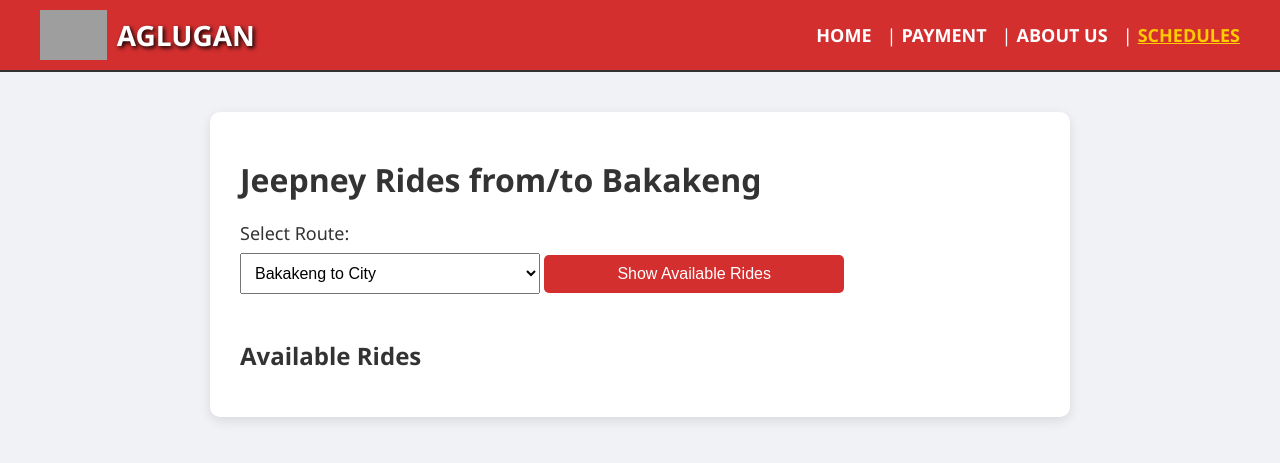
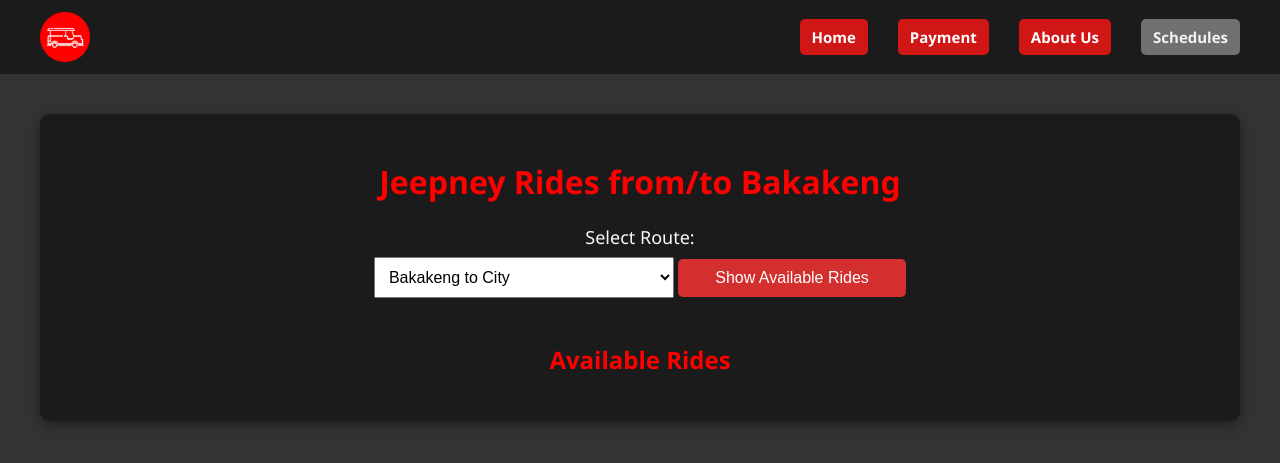
Before and after one commit to Ke-yuu/AgLugan, a PHP site: page /html/schedule.html in a window 1280 px wide. Shown: the top 463 px of the page. Run offline with PHP 8.4, Linux system fonts and the light colour scheme; grey boxes are pictures that could not be loaded.

Commit message:
Modified Schedule.css

```diff
--- a/css/schedule.css
+++ b/css/schedule.css
@@ -1,17 +1,16 @@
 /* General Body Styles */
 body {
   font-family: 'Segoe UI', Tahoma, Geneva, Verdana, sans-serif;
-  background-color: #f0f2f5; /* Slightly off-white background */
+  background-color: #333333;
   margin: 0;
   padding: 0;
-  color: #333;
+  color: #f8f8f8;
 }
 
 /* Header Navigation Bar */
 header {
-  background-color: #d32f2f;
+  background-color: #1b1b1b;
   padding: 10px 0;
-  border-bottom: 2px solid #333;
 }
 
 nav {
@@ -40,68 +39,57 @@ nav {
   text-shadow: 2px 2px 4px #000;
 }
 
-nav ul {
+.nav-links {
   display: flex;
   list-style: none;
-  margin: 0;
-  padding: 0;
 }
 
-nav ul li {
+.nav-links li {
   margin-left: 30px;
-  position: relative;
 }
 
-nav ul li a {
+.nav-links li a {
   text-decoration: none;
   color: white;
-  font-size: 18px;
+  font-size: 15px;
   font-weight: bold;
-  text-transform: uppercase;
-  padding: 0;
-  background: none;
-  border: none;
+  padding: 8px 12px;
+  background-color: #d11616;
+  border-radius: 5px;
+  transition: background-color 0.3s ease;
 }
 
-nav ul li a:hover {
-  color: #ffcc00;
+.nav-links li a:hover {
+  background-color: #910b0b;
 }
 
-nav ul li a.active {
-  color: #ffcc00;
-  text-decoration: underline;
+.nav-links li a.active {
+  background-color: #707070;
+  color: #f7f1f1;
 }
 
-nav ul li::before {
-  content: '|';
-  color: white;
-  position: absolute;
-  left: -15px;
-  top: 0;
-  font-size: 18px;
+/* Main Content Styles */
+.main-content {
+  max-width: 1200px;
+  margin: 40px auto;
+  padding: 0 20px;
 }
 
-nav ul li:first-child::before {
-  content: none;
-}
-
-/* Container Styles */
 .container {
-  max-width: 800px;
-  margin: 40px auto;
-  background-color: #fff;
+  background-color: #1b1b1b;
   padding: 25px 30px;
   border-radius: 10px;
-  box-shadow: 0 4px 12px rgba(0, 0, 0, 0.1);
+  box-shadow: 0 4px 12px rgba(0, 0, 0, 0.4);
 }
 
 h1, h2 {
-  color: #333;
-  margin-bottom: 20px;
+  color: #ff0000;
+  text-align: center;
 }
 
 .ride-form {
   margin-bottom: 30px;
+  text-align: center;
 }
 
 label {
@@ -110,7 +98,7 @@ label {
   font-size: 18px;
 }
 
-select, button {
+select, .view-button {
   padding: 10px;
   margin-bottom: 15px;
   width: 100%;
@@ -119,20 +107,22 @@ select, button {
   box-sizing: border-box;
 }
 
-button {
+.view-button {
   background-color: #d32f2f;
   color: #fff;
   border: none;
+  max-width: 20%;
   border-radius: 5px;
   cursor: pointer;
   transition: background-color 0.3s ease;
 }
 
-button:hover {
-  background-color: #b71c1c;
+.view-button:hover {
+  background-color: #911717;
 }
 
-#rides-list {
+/* Ride List Styles */
+.ride-list {
   list-style: none;
   padding: 0;
   margin: 0;
@@ -143,103 +133,61 @@ button:hover {
   border-radius: 15px;
   padding: 15px;
   margin-bottom: 15px;
-  background-color: #fff;
+  background-color: #1b1b1b;
   transition: background-color 0.3s ease, transform 0.3s ease;
-  box-shadow: 0 2px 4px rgba(0, 0, 0, 0.1);
+  box-shadow: 0 2px 4px rgba(0, 0, 0, 0.4);
 }
 
 .ride-item:hover {
   transform: translateY(-5px);
-  box-shadow: 0 4px 8px rgba(0, 0, 0, 0.2);
+  box-shadow: 0 4px 8px rgba(0, 0, 0, 0.6);
 }
 
-
-.full {
-  background-color: red;
+.ride-banner {
+  font-weight: bold;
+  color: white;
+  padding: 5px 10px;
+  border-radius: 5px;
+  margin-bottom: 10px;
+  text-align: center;
 }
 
-.limited {
-  background-color: yellow;
+.banner-full {
+  background-color: #ff0000;
 }
 
-.available {
-  background-color: green;
+.banner-few {
+  background-color: #ffcc00;
+  color: #333;
 }
-
-/* Ride Details Style */
-.ride-details {
-  display: flex;
-  justify-content: space-between;
-  align-items: center;
-  flex-wrap: wrap;
+.book-button {
+  background-color: #252121;
+  color: #fff;
+  border: none;
+  max-width: 20%;
+  border-radius: 5px;
+  cursor: pointer;
+  padding: 5px 10px;
+  margin-bottom: 10px;
+  margin-top: 7px;
+  transition: background-color 0.3s ease;
 }
-
-
-.ride-info {
-  margin-bottom: 8px;
-  font-size: 16px;
-}
-
-.label {
-  font-weight: bold;
-  color: #333;
+.banner-available {
+  background-color: #28a745;
 }
 
 /* No Available Rides Message */
 #rides-list li {
   padding: 15px;
-  background-color: #fff3cd;
-  border: 1px red;
+  background-color: #5a5a5a;
+  border: 1px solid #272727;
   border-radius: 8px;
-  color: #856404;
+  color: #fffefe;
 }
-
-.book-button {
-  margin-top: 10px;
-  padding: 8px 12px;
-  background-color: #28a745;
-  color: white;
-  border: none;
-  border-radius: 5px;
-  cursor: pointer;
-  margin-left: auto;
-  transition: background-color 0.3s ease;
-}
-
-.book-button:hover:not(:disabled) {
-  background-color: #218838;
-}
-
-.book-button:disabled {
-  background-color: #6c757d;
-  cursor: not-allowed;
-}
-
-.ride-item {
-  transition: background-color 0.3s ease, transform 0.3s ease, box-shadow 0.3s ease;
-}
-
-
-.book-button {
-  transition: background-color 0.3s ease, transform 0.2s ease;
-}
-
-.book-button:hover:not(:disabled) {
-  transform: scale(1.05);
-}
-
 
 /* Responsive Design */
 @media (max-width: 600px) {
-  .ride-details {
-    font-size: 14px;
-  }
-
-  .ride-item {
-    padding: 10px;
-  }
-
-  label, select, button {
+  label, select, .view-button {
     font-size: 16px;
   }
 
--- a/html/schedule.html
+++ b/html/schedule.html
@@ -3,25 +3,25 @@
 <head>
   <meta charset="UTF-8">
   <meta name="viewport" content="width=device-width, initial-scale=1.0">
-  <title>Jeepney Ride Schedule</title>
+  <title>Jeepney Ride Schedule - AgLugan</title>
   <link rel="stylesheet" href="../css/schedule.css">
 </head>
 <body>
   <header>
     <nav>
       <div class="logo-container">
-        <img src="..//media/logo1.png" alt="Aglugan Logo" class="logo">
-        <span class="brand-name">AGLUGAN</span>
+        <img src="../media/logo.png" alt="Aglugan Logo" class="logo">
       </div>
-        <ul>
-          <li><a href="..//html/landingPage.html">Home</a></li>
-          <li><a href="..//html/paymentPage.html">Payment</a></li>
-          <li><a href="..//html/aboutUsPage.html">About Us</a></li>
+      <ul class="nav-links">
+        <li><a href="../html/landingPage.html">Home</a></li>
+        <li><a href="../html/paymentPage.html">Payment</a></li>
+        <li><a href="../html/aboutUsPage.html">About Us</a></li>
         <li><a href="schedule.html" class="active">Schedules</a></li>
       </ul>
     </nav>
   </header>
 
+  <main class="main-content">
     <div class="container">
       <h1>Jeepney Rides from/to Bakakeng</h1>
 
@@ -32,15 +32,16 @@
           <option value="city-to-bakakeng">City to Bakakeng</option>
         </select>
 
-      <button onclick="showRides()">Show Available Rides</button>
+        <button onclick="showRides()" class="view-button">Show Available Rides</button>
       </div>
 
       <div class="ride-info">
         <h2>Available Rides</h2>
-      <ul id="rides-list"></ul>
+        <ul id="rides-list" class="ride-list"></ul>
       </div>
     </div>
+  </main>
 
-  <script src="..//script/schedule.js"></script>
+  <script src="../script/schedule.js"></script>
 </body>
 </html>
--- a/script/schedule.js
+++ b/script/schedule.js
@@ -13,7 +13,6 @@ const rides = {
   ],
 };
 
-
 function showRides() {
   const route = document.getElementById("route").value;
   const ridesList = document.getElementById("rides-list");
@@ -28,58 +27,35 @@ function showRides() {
 
   availableRides.forEach((ride) => {
     const rideItem = document.createElement("li");
+    rideItem.classList.add("ride-item");
 
-    const rideDetails = `
-  <div class="ride-details">
-    <div class="ride-info">
-      <span class="label">Jeepney Number:</span> ${ride.jeepneyNumber}
-    </div>
-    <div class="ride-info">
-      <span class="label">Time:</span> ${ride.time}
-    </div>
-    <div class="ride-info">
-      <span class="label">Seats Available:</span> ${ride.seats}
-    </div>
-    <div class="ride-info">
-      <span class="label">Wait Time:</span> ${ride.waitTime}
-    </div>
-    <button class="book-button" ${ride.seats === 0 ? 'disabled' : ''}>
-      ${ride.seats > 0 ? 'Book Now' : 'Full'}
-    </button>
-  </div>
-`;
+    const banner = document.createElement("div");
+    banner.classList.add("ride-banner");
 
-    rideItem.innerHTML = rideDetails;
-
-    // Color-coding based on seat availability
     if (ride.seats === 0) {
-      rideItem.style.backgroundColor = "#f8d7da";  // Red
+      banner.classList.add("banner-full");
+      banner.innerText = "Full";
     } else if (ride.seats <= 3) {
-      rideItem.style.backgroundColor = "#fff3cd";  // Yellow
+      banner.classList.add("banner-few");
+      banner.innerText = "Few Seats Left";
     } else {
-      rideItem.style.backgroundColor = "#d4edda";  // Green
+      banner.classList.add("banner-available");
+      banner.innerText = "Available";
     }
 
+    rideItem.innerHTML = `
+      <div class="ride-details">
+        <div class="ride-info"><span class="label">Jeepney Number:</span> ${ride.jeepneyNumber}</div>
+        <div class="ride-info"><span class="label">Time:</span> ${ride.time}</div>
+        <div class="ride-info"><span class="label">Seats Available:</span> ${ride.seats}</div>
+        <div class="ride-info"><span class="label">Wait Time:</span> ${ride.waitTime}</div>
+      </div>
+      <button class="book-button" ${ride.seats === 0 ? 'disabled' : ''}>
+        ${ride.seats > 0 ? 'Book Now' : 'Full'}
+      </button>
+    `;
+
+    rideItem.appendChild(banner);
     ridesList.appendChild(rideItem);
   });
 }
-
-function userExists() {
-  const username = document.getElementById('username').value.trim();
-  const password = document.getElementById('password').value;
-
-  const users = [
-      { username: 'admin', password: '123' },
-      { username: 'user2', password: 'password2' },
-  ];
-
-  const user = users.find(u => u.username === username && u.password === password);
-
-  if (user) {
-
-      window.location.href = 'landingPage.html';
-  } else {
-
-      document.getElementById('message').innerText = 'Invalid username or password!';
-  }
-}
```
Lines whose indentation alone changed are shown as unchanged.
